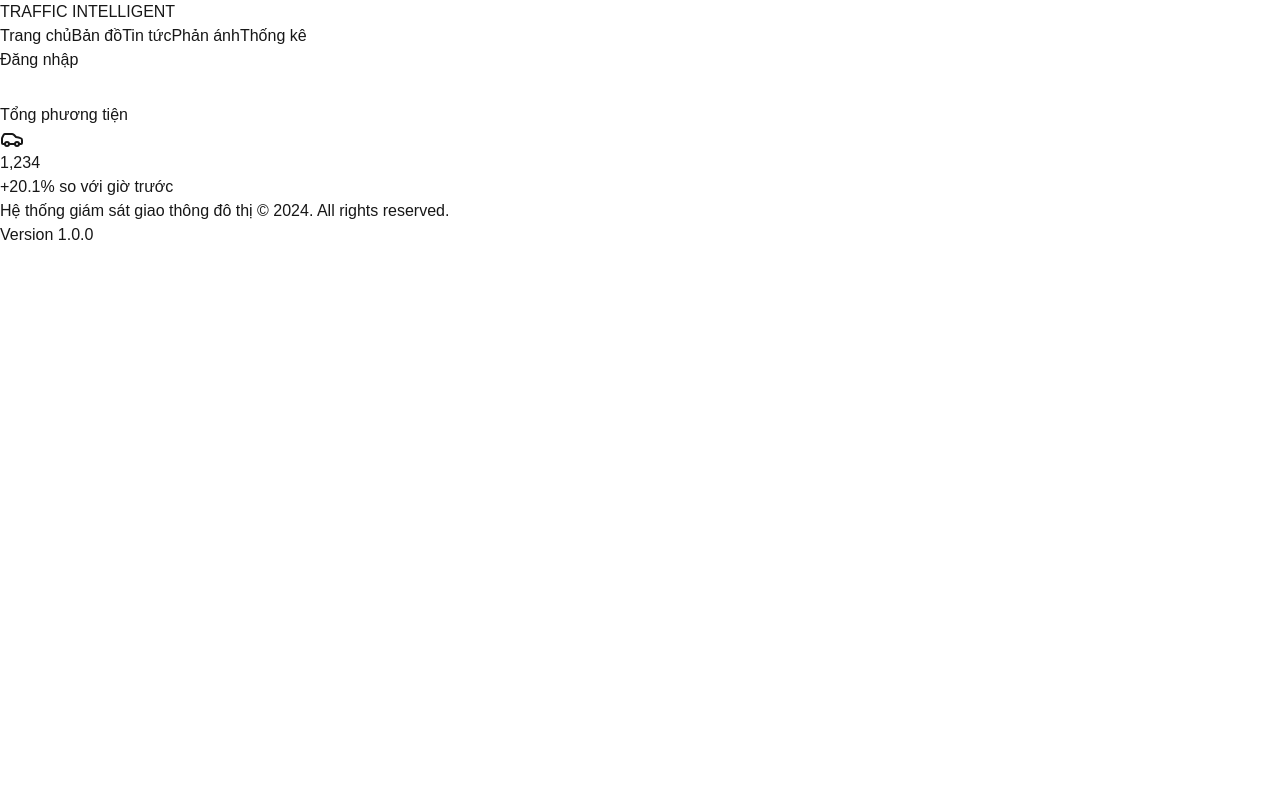
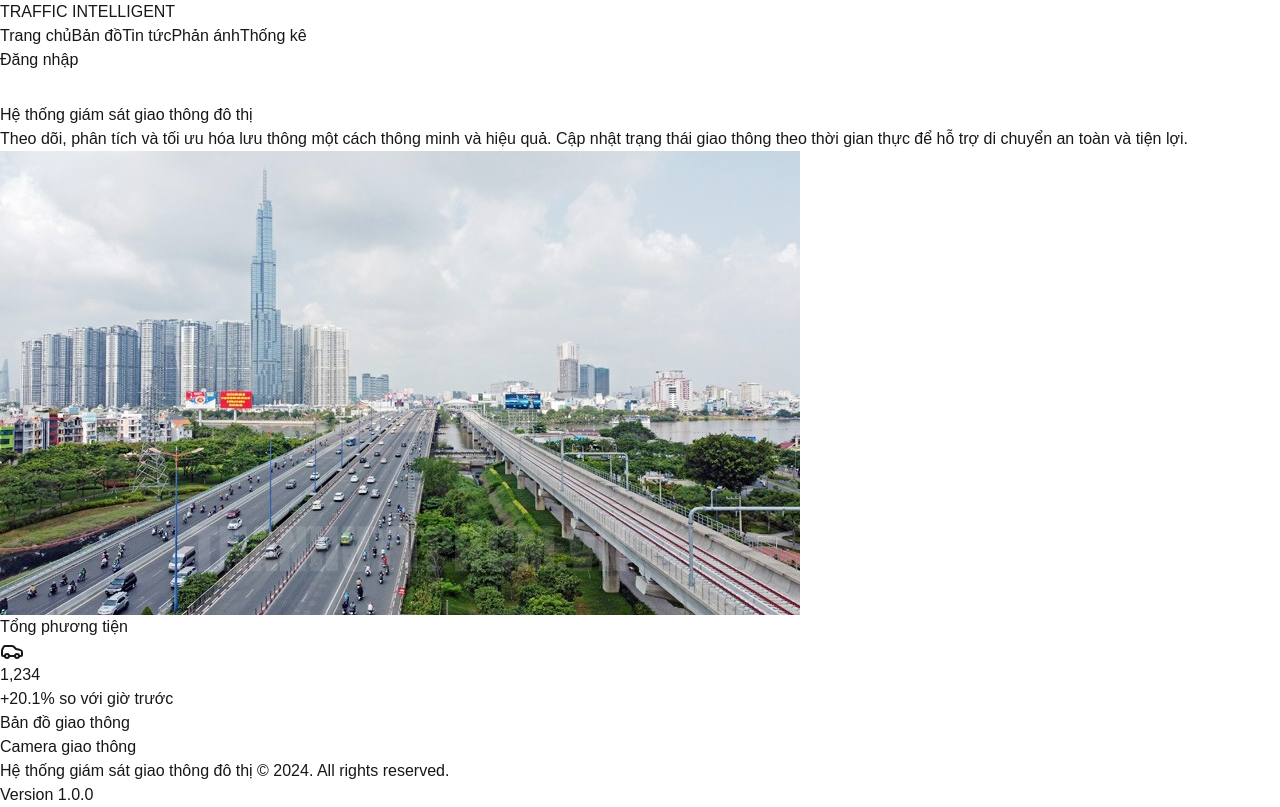
Before and after one commit to Mr-Yang03/DACN_LVTN, a Next.js app in the folder frontend/: page / in a window 1280 px wide. Built offline with nearby package versions, Linux system fonts and the light colour scheme.

Commit message:
home page ui

```diff
--- a/frontend/src/app/(main)/page.tsx
+++ b/frontend/src/app/(main)/page.tsx
@@ -1,12 +1,37 @@
 "use client";
 
 import React from "react";
+// import Image from 'next/image';
+// import "@/app/globals.css";
 
 const Page: React.FC = () => {
   return (
     <>
+      <div className="h-[auto] pb-4 relative w-full flex items-center">
         <div
-        className="rounded-lg border bg-card text-card-foreground shadow-sm"
+          className="w-2/3 "
+        >
+          <h1 className="text-4xl font-bold p-4 text-center">Hệ thống giám sát giao thông đô thị</h1>
+          <p className="text-lg p-5 text-center">
+            Theo dõi, phân tích và tối ưu hóa lưu thông một cách thông minh và hiệu quả. Cập nhật trạng thái giao thông theo thời gian thực để hỗ trợ di chuyển an toàn và tiện lợi.
+          </p>
+        </div>
+        <div
+          className="w-1/3"
+        >
+          <img
+            src="/image/giaothonghcm.jpg"
+            alt="Giao thông HCM"
+            className="w-full h-auto rounded-lg"
+          />
+        </div>
+      </div>
+
+      <div
+        className="w-full flex items-center"
+      >
+        <div
+          className="rounded-lg border bg-card text-card-foreground shadow-sm w-1/4 m-2"
           data-v0-t="card"
         >
           <div className="p-6 flex flex-row items-center justify-between space-y-0 pb-2">
@@ -38,6 +63,38 @@ const Page: React.FC = () => {
             </p>
           </div>
         </div>
+      </div>
+
+      <div
+        className="w-full flex items-center"
+      >
+        <div
+          className="w-7/12 m-2 p-5 border-2 rounded-lg border-gray-100"
+        >
+          <div
+            className="py-3"
+          >
+            <p
+              className="text-2xl font-bold"
+            >
+              Bản đồ giao thông
+            </p>
+          </div>
+        </div>
+        <div
+          className="w-5/12 m-2 p-5 border-2 rounded-lg border-gray-100"
+        >
+          <div
+            className="py-3"
+          >
+            <p
+              className="text-2xl font-bold"
+            >
+              Camera giao thông
+            </p>
+          </div>
+        </div>
+      </div>
     </>
   );
 };
```
Also changed, not shown: frontend/public/image/giaothonghcm.jpg (added), 1 other file (tests, documents, lock files or other folders). Lines whose indentation alone changed are shown as unchanged.
